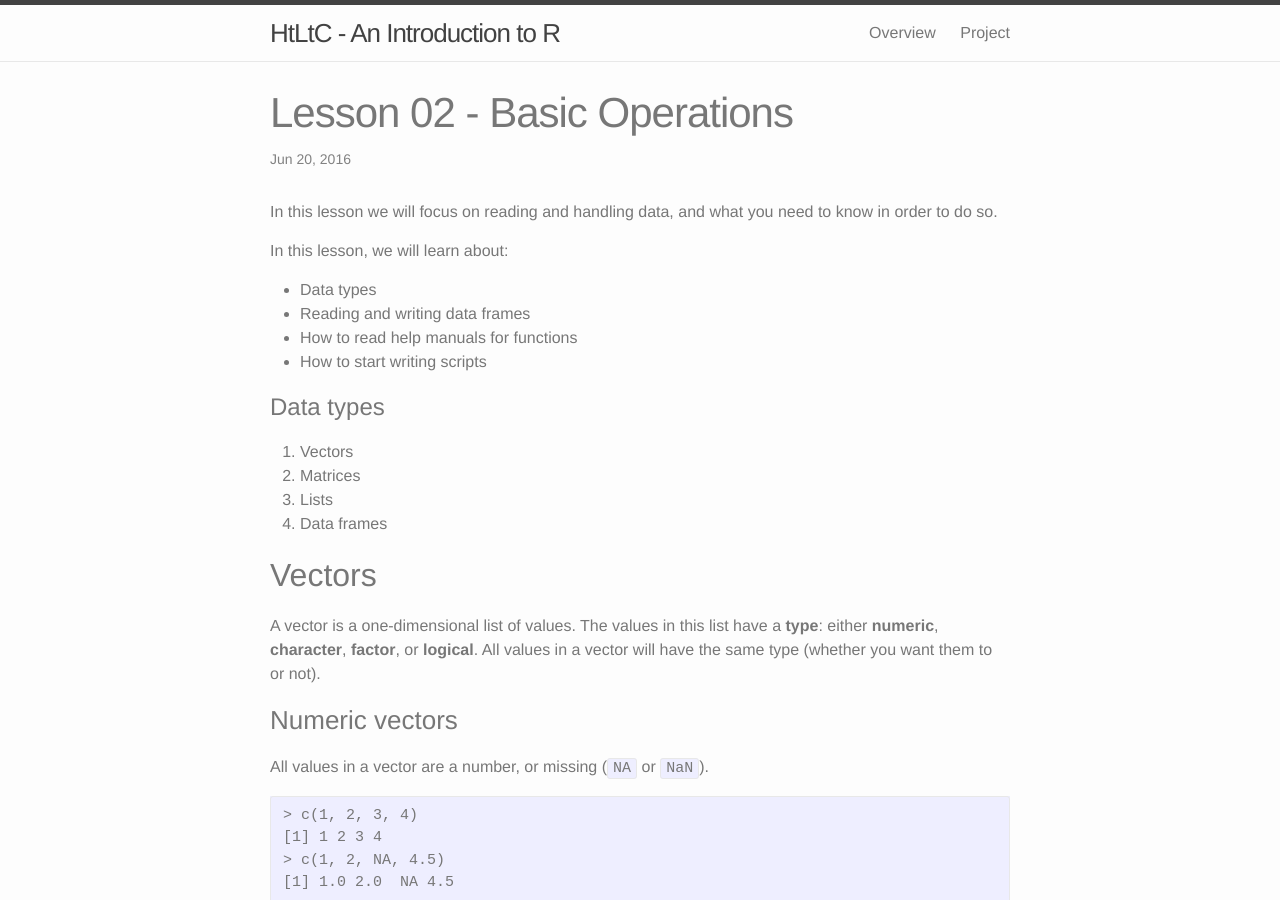
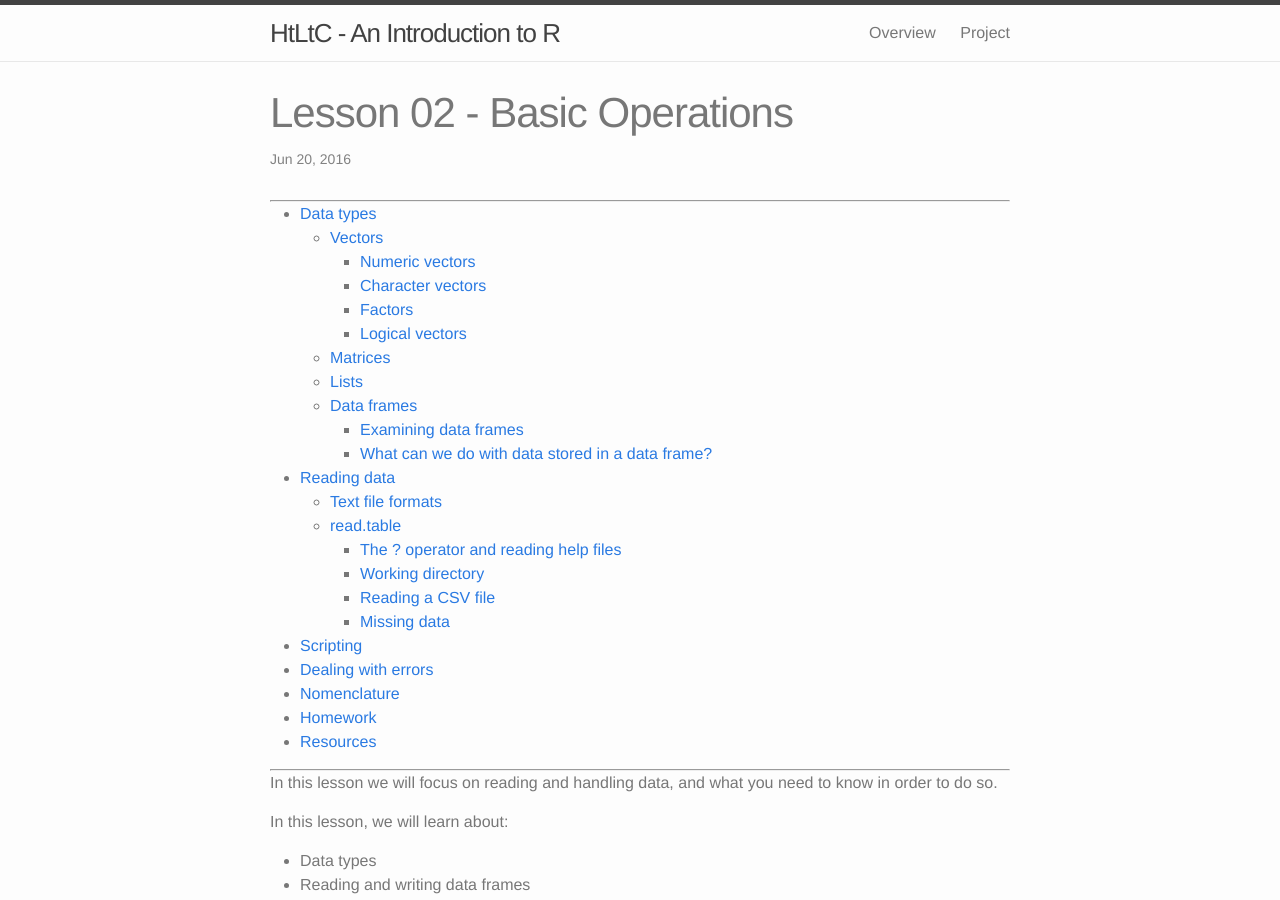
Before and after one commit to mauriziopaul/intro-to-R, a Jekyll site: the page built from _posts/2016-06-20-Lesson-02-basic-operations.md, in a window 1280 px wide and 900 px high. Built offline with Jekyll 4.4.1, drawn with Linux system fonts in a browser that asks for light colours.

Commit message:
Lesson 2 formatting.

````diff
--- a/_posts/2016-06-20-Lesson-02-basic-operations.md
+++ b/_posts/2016-06-20-Lesson-02-basic-operations.md
@@ -2,6 +2,13 @@
 layout: post
 title:  "Lesson 02 - Basic Operations"
 categories: jekyll
+---
+
+---
+
+* TOC
+{:toc}
+
 ---
 
 In this lesson we will focus on reading and handling data, and what you need to know in order to do so.
@@ -13,18 +20,18 @@
 * How to read help manuals for functions
 * How to start writing scripts
 
-# Data types
+## Data types
 
 1. Vectors
 2. Matrices
 3. Lists
 4. Data frames
 
-## Vectors
+### Vectors
 
 A vector is a one-dimensional list of values. The values in this list have a **type**: either **numeric**, **character**, **factor**, or **logical**. All values in a vector will have the same type (whether you want them to or not).
 
-### Numeric vectors
+#### Numeric vectors
 
 All values in a vector are a number, or missing (`NA` or `NaN`).
 
@@ -35,7 +42,7 @@
 [1] 1.0 2.0  NA 4.5
 ```
 
-### Character vectors
+#### Character vectors
 
 All values in a vector are a string (or missing).
 
@@ -48,7 +55,7 @@
 
 (Strings can look like numbers to the human eye. R doesn't care that the 200 *could* be a number, because it's with a bunch of other strings. You can coerce strings to become numbers with the function `as.numeric`, e.g. `as.numeric("200")`.)
 
-### Factors
+#### Factors
 
 Factors look like strings but have a specific function: to store different levels of a variable, such as experimental conditions.
 
@@ -58,7 +65,7 @@
 Levels: F M
 ```
 
-### Logical vectors
+#### Logical vectors
 
 Vectors can be made up of logicals: `TRUE` and `FALSE` values.
 
@@ -69,7 +76,7 @@
 
 `TRUE` is not the same as `"TRUE"` or `"True"`. Special values such as `TRUE`, `FALSE`, `NA`, `NaN`, and `NULL` are case-sensitive and not placed in quotes.
 
-## Matrices
+### Matrices
 
 Matrices are two-dimensional vectors. Like vectors, they can only contain one type of data.
 
@@ -101,7 +108,7 @@
 
 Matrices have their uses but data frames can contain more information.
 
-## Lists
+### Lists
 
 Lists are, well, lists of things. You can mix different data types in a list--you can have numeric values, strings, even data frames stored in a single list. They are versatile dumping grounds for information.
 
@@ -128,7 +135,7 @@
 [1] 2 3
 ```
 
-## Data frames
+### Data frames
 
 Data frames store information!
 
@@ -172,7 +179,7 @@
 
 Other ways to perform the same operation are `iris[['Species']]`, `iris[, 'Species']`, and `iris[, 5]`.
 
-### Examining data frames
+#### Examining data frames
 
 We already learned the `head` function. Its corresponding function, `tail`, gives the last six rows of a data frame.
 
@@ -189,7 +196,7 @@
 
 You can also examine the column names through the `names` and `colnames` function, and row names through `rownames`.
 
-### What can we do with data stored in a data frame?
+#### What can we do with data stored in a data frame?
 
 Storing data in a data frame allows us to efficiently examine it, filter it, and run statistical analyses. For example, we can make some basic plots with this data:
 
@@ -214,11 +221,11 @@
 
 ---
 
-# Reading data
+## Reading data
 
 You will probably want to load your own data of various types into R. Storing data in plain text files is a great way to share data, because then other users can use your data with any software.
 
-## Text file formats
+### Text file formats
 
 You will likely encounter three different formats of plain-text data:
 
@@ -230,11 +237,11 @@
 
 These formats are not strict, however. You may find variations such as: whether or not a file includes headers (column names), whether it includes row names, what indicates a missing value, etc.
 
-## read.table
+### read.table
 
 The R function `read.table` reads a plain-text file into a data frame.
 
-### The ? operator and reading help files
+#### The ? operator and reading help files
 
 You can load the help for a function by using the `?` operator, e.g. `?read.table`. Try loading the help for read.table.
 
@@ -275,11 +282,11 @@
 
 And, at the bottom of the help page, there are examples of how the function can be used.
 
-### Working directory
+#### Working directory
 
 R sessions exist in a working directory. You can find out which directory you're in with `getwd()`, and change your working directory with `setwd('DirectoryName')`. Within RStudio, you can also change your working directory with the menus: Session -> Set Working Directory -> Choose Directory.
 
-### Reading a CSV file
+#### Reading a CSV file
 
 Can you read AirQuality.csv into your environment?
 
@@ -309,7 +316,7 @@
 
 Here, it's a good thing we've learned about the `read.table` (and `read.csv`) options. How can we handle this situation to read in the table correctly?
 
-### Missing data
+#### Missing data
 
 Most data sets have missing data points, and R has functions to handle them.
 
@@ -330,7 +337,7 @@
 
 ---
 
-# Scripting
+## Scripting
 
 We have learned a lot about what we can do interactively in R--but for reproducibility, we can save a series of commands in a _script_. This script can be saved, edited, and re-run as many times as you want.
 
@@ -351,7 +358,7 @@
 
 ---
 
-# Dealing with errors
+## Dealing with errors
 
 You _will_ have errors in your code, all the time. These can fall under certain categories:
 
@@ -391,7 +398,7 @@
 
 ---
 
-# Nomenclature
+## Nomenclature
 
 Variables in R are typically lowercase, and can include periods: e.g. `example.variable`. (Most languages do not use periods in variable names, but R is an exception.) Functions can include periods but are also sometimes in "camel case": `example.function()` or `exampleFunction()`.
 
@@ -399,14 +406,14 @@
 
 ---
 
-# Homework
+## Homework
 
 * Find the mean and median of solar radiation levels from the air quality data set.
 * Save the `iris` data set into a text-delimited format (hint: `?write.table`. What does it look like when opened with a text editor? What does it look like when opened with a spreadsheet program like Excel?
 
 ---
 
-# Resources
+## Resources
 
 * [R for cats](http://rforcats.net/)
 * [Software Carpentry: R for reproducible scientific analysis](http://swcarpentry.github.io/r-novice-gapminder/)
````
